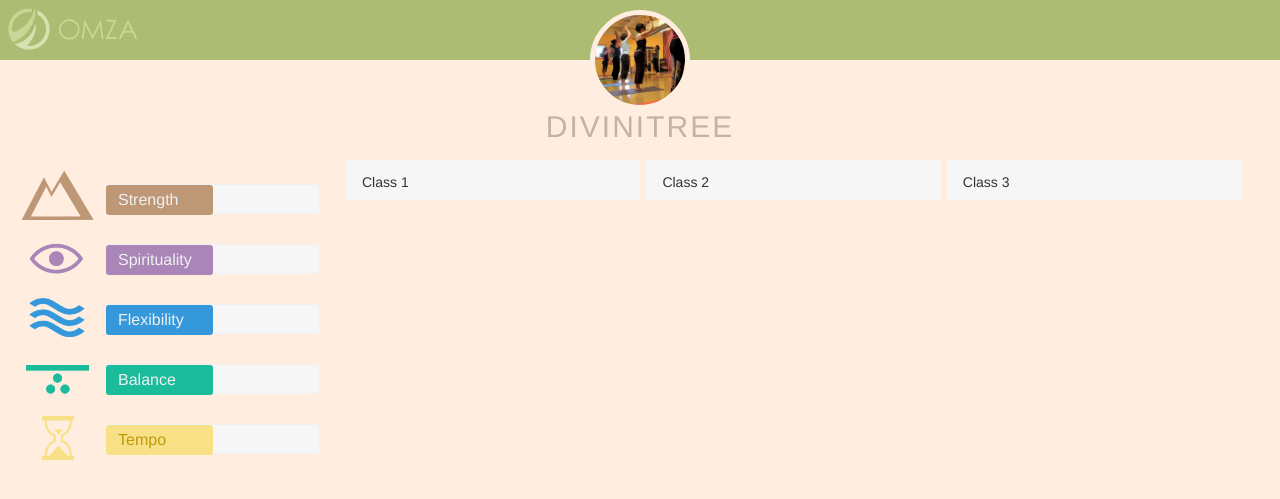
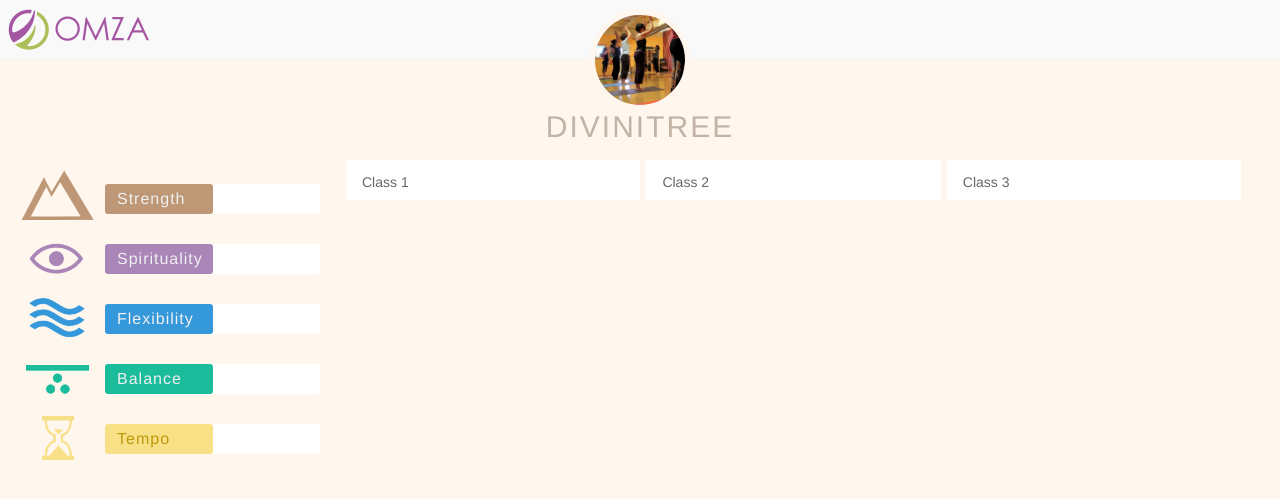
Before and after one commit to kespinola/omza, a PHP site: page / in a window 1280 px wide. Shown: the top 499 px of the page. Run offline with PHP 8.4, Linux system fonts and the light colour scheme; some libraries are stand-ins or nearby versions.

Commit message:
Updated color styles

```diff
--- a/css/main.css
+++ b/css/main.css
@@ -17,6 +17,9 @@ textarea {
 html {
   font-size: 1em;
   line-height: 1.4; }
+
+body {
+  color: #666; }
 
 /*
  * Remove text-shadow in selection highlight: h5bp.com/i
@@ -243,7 +246,7 @@ textarea {
  * OHMZA
  ******/
 body {
-  background-color: #ffeee0; }
+  background-color: #fff6ee; }
 
 h1, h2, h3, h4 {
   font-family: 'Helvetica Neue', Helvetica, sans-serif;
@@ -272,7 +275,8 @@ h1, h2, h3, h4 {
  * PAGE STRUCTURE
  */
 .header {
-  background-color: #acbd73;
+  background-color: #f9f9f9;
+  border-bottom: 1px solid #f3f3f3;
   height: 60px;
   padding: 8px 16px 12px 8px;
   position: fixed;
@@ -282,7 +286,7 @@ h1, h2, h3, h4 {
 .logo {
   color: #c7d694;
   font-size: 24px;
-  width: 130px;
+  width: 142px;
   height: 42px;
   text-indent: -9001px;
   background-image: url(../img/omza-logo.png); }
@@ -302,7 +306,7 @@ h1, h2, h3, h4 {
   /* Hardcode for now */
   background-image: url(../img/divinitree.jpg);
   border-radius: 50px;
-  border: 5px solid #ffeee0;
+  border: 5px solid #fff6ee;
   width: 100px;
   height: 100px;
   margin: 0 auto; }
@@ -351,7 +355,7 @@ h1, h2, h3, h4 {
     padding: 12px 16px;
     margin-left: 6px;
     margin-bottom: 6px;
-    background: #f6f6f6;
+    background: #fff;
     box-sizing: border-box;
     moz-box-sizing: border-box;
     width: 100%;
@@ -402,9 +406,8 @@ h1, h2, h3, h4 {
   color: #be9a0d; }
 
 .slider-bg {
-  background-color: #f6f6f6;
+  background-color: #fff;
   border-radius: 3px;
-  border: 1px solid #f0f0f0;
   height: 30px;
   margin-left: 85px;
   position: relative;
@@ -424,7 +427,8 @@ h1, h2, h3, h4 {
   position: absolute;
   top: 0;
   left: 12px;
-  font-size: 16px; }
+  font-size: 16px;
+  letter-spacing: 1px; }
 
 .slider-i .slider-l {
   color: #f0f0f0; }
--- a/css/main.scss
+++ b/css/main.scss
@@ -21,6 +21,9 @@ textarea {
 html {
     font-size: 1em;
     line-height: 1.4;
+}
+body {
+    color: #666;
 }
 
 /*
@@ -316,7 +319,7 @@ textarea {
 /******
  * OHMZA
  ******/
-$beige: #ffeee0;
+$beige: #fff6ee;
 body {
     background-color: $beige;
 }
@@ -351,7 +354,8 @@ $green: #c7d694;
  * PAGE STRUCTURE
  */
 .header {
-    background-color: #acbd73;
+    background-color: #f9f9f9;
+    border-bottom: 1px solid #f3f3f3;
     height: 60px;
     padding: 8px 16px 12px 8px;
     position: fixed;
@@ -361,7 +365,7 @@ $green: #c7d694;
 .logo {
     color: #c7d694;
     font-size: 24px;
-    width: 130px;
+    width: 142px;
     height: 42px;
     text-indent: -9001px;
     background-image: url(../img/omza-logo.png);
@@ -432,7 +436,7 @@ $studoWidth: 100px;
         padding: 12px 16px;
         margin-left: 6px;
         margin-bottom: 6px;
-        background: #f6f6f6;
+        background: #fff;
         box-sizing: border-box;
         moz-box-sizing: border-box;
         width: 100%;
@@ -501,9 +505,8 @@ $studoWidth: 100px;
     }
 }
 .slider-bg {
-    background-color: #f6f6f6;
+    background-color: #fff;
     border-radius: 3px;
-    border: 1px solid #f0f0f0;
     height: 30px;
     margin-left: 85px;
     position: relative;
@@ -524,6 +527,7 @@ $studoWidth: 100px;
     top: 0;
     left: 12px;
     font-size: 16px;
+    letter-spacing: 1px;
 }
 .slider-i .slider-l {
     color: #f0f0f0;
```
Also changed, not shown: img/omza-logo.png.
